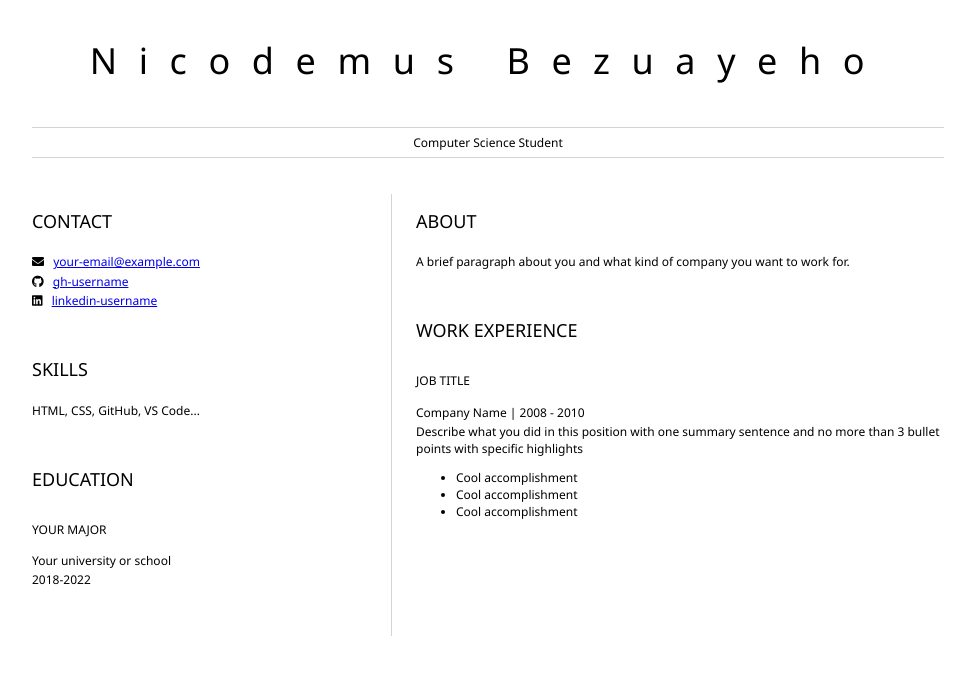
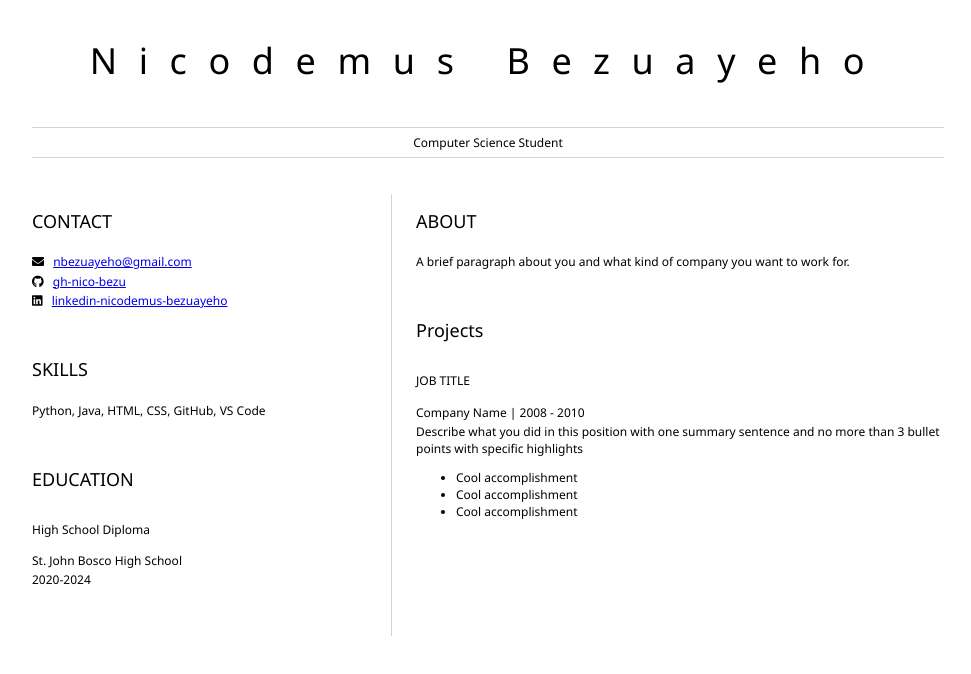
Before and after one commit to Nico-Bezu/resume, a plain HTML site: page index.html in a window 1280 px wide. Shown: the whole page, without its empty margins (152-1123 px from the left). Drawn offline with Linux system fonts and the light colour scheme.

Commit message:
implemented contact info, updated skills, and put current level of education

```diff
--- a/index.html
+++ b/index.html
@@ -20,31 +20,31 @@
 					<!-- contact info including social media -->
                     <p>
                         <i class="fa fa-envelope" aria-hidden="true"></i>
-                        <a href="mailto:your-email@example.com">your-email@example.com</a>
+                        <a href="nbezuayeho@gmail.com">nbezuayeho@gmail.com</a>
                     </p>
                     <p>
                         <i class="fab fa-github" aria-hidden="true"></i>
-                        <a href="github.com/gh-username">gh-username</a>
+                        <a href="https://github.com/Nico-Bezu">gh-nico-bezu</a>
                     </p>
                     <p>
                         <i class="fab fa-linkedin" aria-hidden="true"></i>
-                        <a href="linkedin.com/linkedin-username">linkedin-username</a>
+                        <a href="www.linkedin.com/in/nicodemus-bezuayeho-126964287">linkedin-nicodemus-bezuayeho</a>
                     </p>
 				</section>
 				<section>
 					<h2>SKILLS</h2>
 					<!-- your skills -->
-                    <p>HTML, CSS, GitHub, VS Code...</p>
+                    <p>Python, Java, HTML, CSS, GitHub, VS Code</p>
 				</section>
 				<section>
 					<h2>EDUCATION</h2>
 					<!-- your education -->
-                    <h3>YOUR MAJOR</h3>
+                    <h3>High School Diploma</h3>
                     <p>
-                        Your university or school
+                        St. John Bosco High School
                     </p>
                     <p>
-                        2018-2022
+                        2020-2024
                     </p>
 				</section>
 			</article>
@@ -55,7 +55,7 @@
 					<p>A brief paragraph about you and what kind of company you want to work for.</p>
 				</section>
 				<section>
-					<h2>WORK EXPERIENCE</h2>
+					<h2>Projects</h2>
 					<!-- your work experience -->
                     <h3>JOB TITLE</h3>
                     <p>
--- a/style.css
+++ b/style.css
@@ -1,5 +1,5 @@
 body {
-    font-family: 'Segoe UI', Tahoma, Geneva, Verdana, sans-serif;
+    font-family: 'Segoe UI', 'Times New Roman', Times, serif, Geneva, Verdana, sans-serif;
     font-size: 12px;
     max-width: 960px;
     margin: auto;
```
